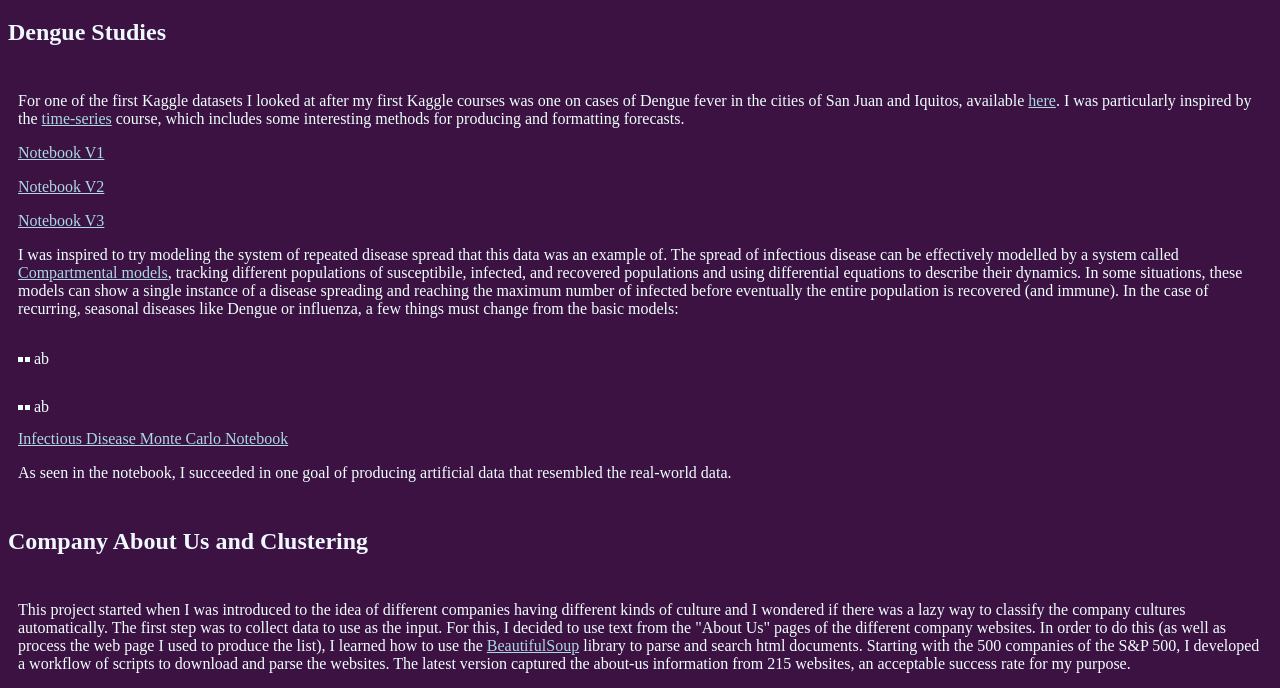
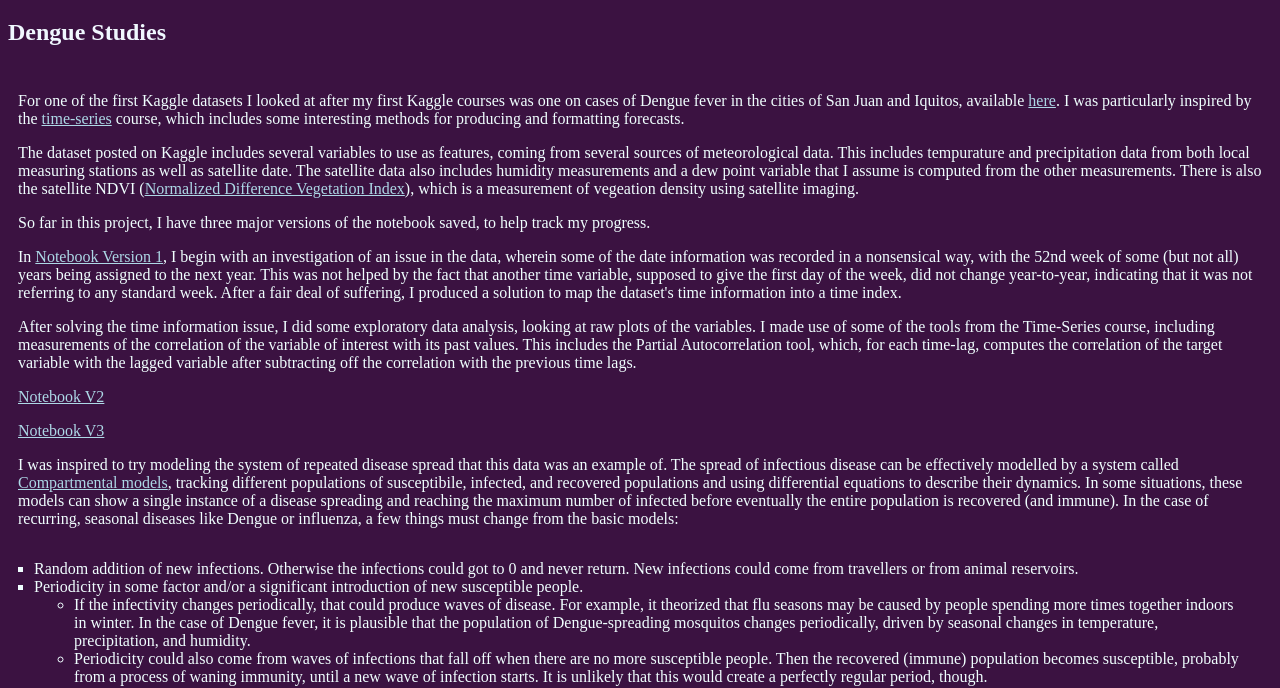
Before and after one commit to moliver813/moliver813.github.io, a plain HTML site: page data_science.html in a window 1280 px wide. Shown: the part 115-803 px from the top of the page. Drawn offline with Linux system fonts and the light colour scheme.

Commit message:
List element format update and content
Modified the list elements so that bullet points work again, while keeping the top menu working.
Adds some content in the data science section

```diff
--- a/data_science.html
+++ b/data_science.html
@@ -6,17 +6,17 @@
 <body>
 
 <ul class="menu">
-    <li><a href="index.html">Home</a></li>
-    <li><a class="active" href="data_science.html">Data Science</a></li>
-    <li><a href="physics.html">Physics</a></li>
-    <li><a href="underwater_photography.html">Underwater Photography</a></li>
+    <li class="a"><a href="index.html">Home</a></li>
+    <li class="a"><a class="active" href="data_science.html">Data Science</a></li>
+    <li class="a"><a href="physics.html">Physics</a></li>
+    <li class="a"><a href="underwater_photography.html">Underwater Photography</a></li>
 </ul>
 
     <h1>Data Science Projects</h1>
 
     <h2>Dengue Studies</h2>
 
-    <div class="row">
+<div class="row">
 
     <div class="fullcolumn">
     <p>
@@ -25,7 +25,24 @@
     </p>
 
     <p>
-    <a href="https://github.com/moliver813/Data_Science_Miniprojects/blob/main/dengue-study.ipynb">Notebook V1</a>
+        The dataset posted on Kaggle includes several variables to use as features, coming from several sources of meteorological data.
+        This includes tempurature and precipitation data from both local measuring stations as well as satellite date. The satellite data also includes humidity measurements and a dew point variable that I assume is computed from the other measurements.
+        There is also the satellite NDVI (<a href="https://en.wikipedia.org/wiki/Normalized_difference_vegetation_index">Normalized Difference Vegetation Index</a>), which is a measurement of vegeation density using satellite imaging.
+    </p>
+
+    <p> So far in this project, I have three major versions of the notebook saved, to help track my progress.</p>
+
+
+    <p>
+    In <a href="https://github.com/moliver813/Data_Science_Miniprojects/blob/main/dengue-study.ipynb">Notebook Version 1</a>,
+    I begin with an investigation of an issue in the data, wherein some of the date information was recorded in a nonsensical way, with the 52nd week of some (but not all) years being assigned to the next year. This was not helped by the fact that another time variable, supposed to give the first day of the week, did not change year-to-year, indicating that it was not referring to any standard week.
+    After a fair deal of suffering, I produced a solution to map the dataset's time information into a time index.
+    </p>
+
+    <p>
+        After solving the time information issue, I did some exploratory data analysis, looking at raw plots of the variables.
+        I made use of some of the tools from the Time-Series course, including measurements of the correlation of the variable of interest with its past values.
+        This includes the Partial Autocorrelation tool, which, for each time-lag, computes the correlation of the target variable with the lagged variable after subtracting off the correlation with the previous time lags.
     </p>
     <p>
     <a href="https://github.com/moliver813/Data_Science_Miniprojects/blob/main/dengue-study-v2.ipynb">Notebook V2</a>
@@ -43,30 +60,41 @@
         In the case of recurring, seasonal diseases like Dengue or influenza, a few things must change from the basic models:
         <ul class="b">
             <li class="b">
-                a
+                Random addition of new infections. Otherwise the infections could got to 0 and never return. New infections could come from travellers or from animal reservoirs.
             </li>
 
             <li class="b">
-                b
+                Periodicity in some factor and/or a significant introduction of new susceptible people.
             </li>
-        </ul>
+            <ul>
+                <li>If the infectivity changes periodically, that could produce waves of disease. For example, it theorized that flu seasons may be caused by people spending more times together indoors in winter.
+                     In the case of Dengue fever, it is plausible that the population of Dengue-spreading mosquitos changes periodically, driven by seasonal changes in temperature, precipitation, and humidity.
+                </li>
+                <li>
+                    Periodicity could also come from waves of infections that fall off when there are no more susceptible people. Then the recovered (immune) population becomes susceptible, probably from a process of waning immunity, until a new wave of infection starts. It is unlikely that this would create a perfectly regular period, though.
+                </li>
+            </ul>
+        </u>
+
     </p>
-    <ul class="b">
-        <li class="b">
-            a
-        </li>
 
-        <li class="b">
-            b
-        </li>
-    </ul>
-    <p>
+    </div>
+    <div class="column">
+        <p>
         <a href="https://github.com/moliver813/Data_Science_Miniprojects/blob/main/infectious-disease-mc1.ipynb">Infectious Disease Monte Carlo Notebook</a>
         </p>
 
         <p>As seen in the notebook, I succeeded in one goal of producing artificial data that resembled the real-world data.</p>
 
     </div>
+
+    <div class="column">
+            <img src="figures/mc_infections.png" alt="Monte Carlo Infections Simulation" style="width:300x;height: 289px;">
+    </div>
+
+
+
+
     </div>
 
 
--- a/style.css
+++ b/style.css
@@ -25,10 +25,10 @@ ul.menu {
 
 li {
     color:azure;
-    float: left;
   }
 
 li a {
+    float: left;
     display: block;
     color: white;
     text-align: center;
@@ -47,7 +47,6 @@ li a.active {
 
 li b {
     color:azure;
-    float: left;
 }
 
 body {background-color:  #3b1241;}
```
Also changed, not shown: index.html (+4 -4 lines), physics.html (+10 -7 lines), underwater_photography.html (+4 -5 lines), figures/mc_infections.png (added).
